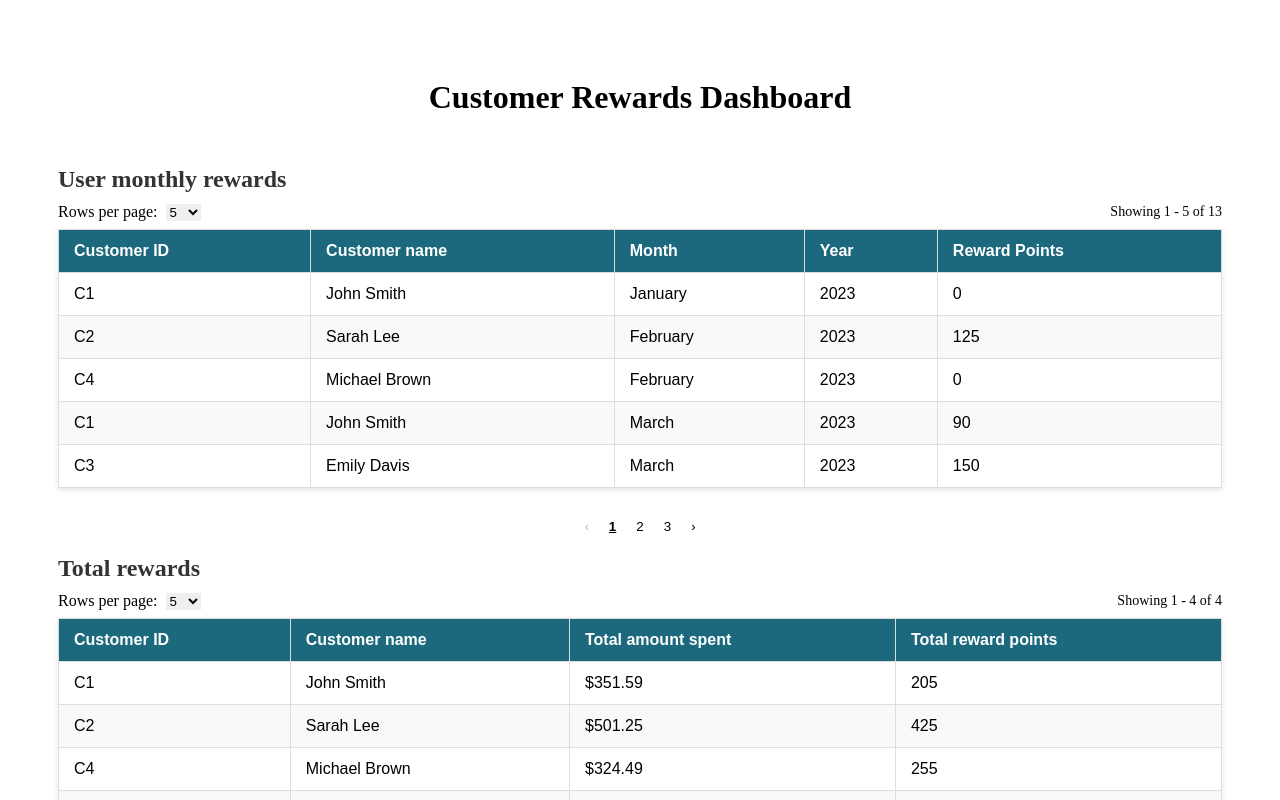
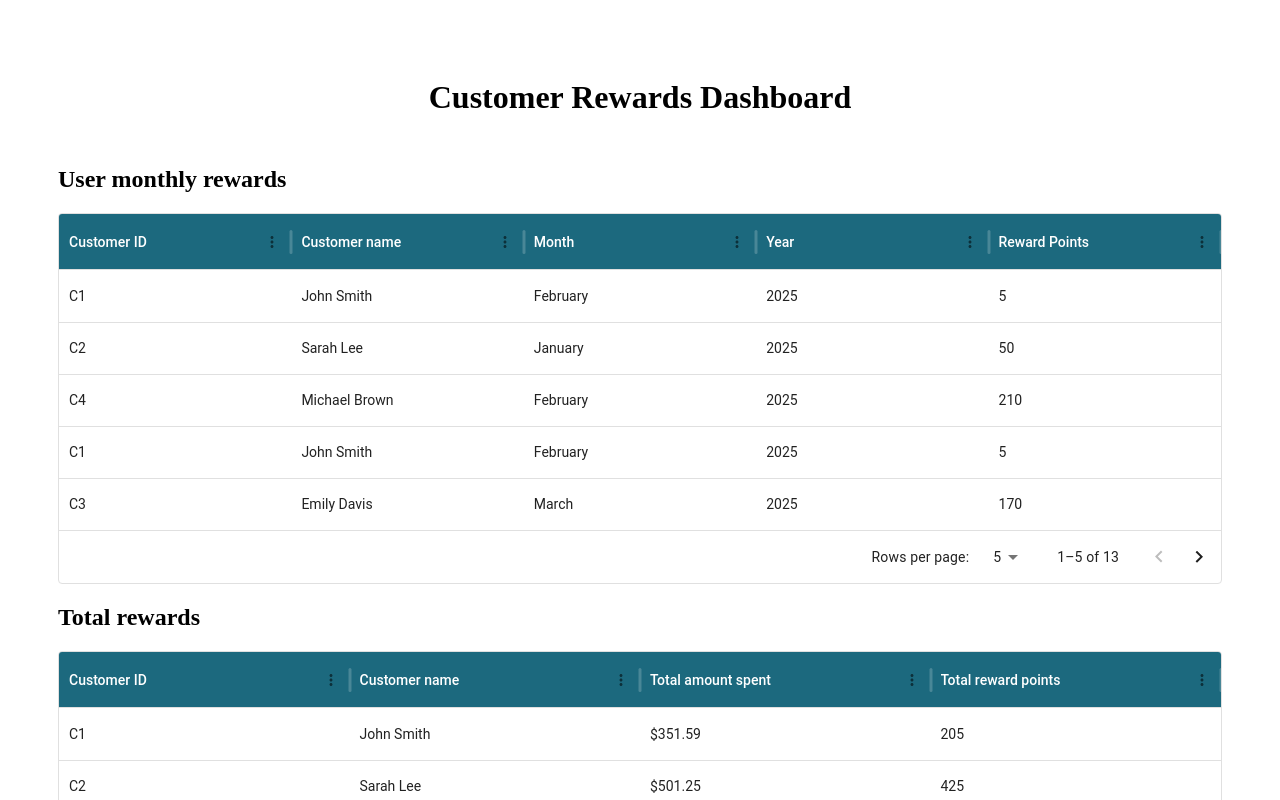
Before and after one commit to rinikamahule03/rewards, a React (Create React App) app: page / in a window 1280 px wide. Shown: the top 800 px of the page. Built offline with nearby package versions, Linux system fonts and the light colour scheme.

Commit message:
Added material ui

```diff
--- a/package.json
+++ b/package.json
@@ -3,6 +3,12 @@
   "version": "0.1.0",
   "private": true,
   "dependencies": {
+    "@emotion/react": "^11.14.0",
+    "@emotion/styled": "^11.14.1",
+    "@fontsource/roboto": "^5.2.9",
+    "@mui/icons-material": "^7.3.7",
+    "@mui/material": "^7.3.7",
+    "@mui/x-data-grid": "^8.26.0",
     "@testing-library/dom": "^10.4.1",
     "@testing-library/jest-dom": "^6.9.1",
     "@testing-library/react": "^16.3.1",
--- a/src/components/Loader.jsx
+++ /dev/null
@@ -1,3 +0,0 @@
-const Loader = () => <p>Loading data...</p>;
-
-export default Loader;
--- a/src/components/MonthlyRewardsTable.jsx
+++ b/src/components/MonthlyRewardsTable.jsx
@@ -6,11 +6,11 @@ const ROW_OPTIONS = [5, 10, 25];
 
 const MonthlyRewardsTable = ({ monthlyRewards }) => {
   const columns = [
-    { header: "Customer ID", key: "customerId" },
-    { header: "Customer name", key: "name" },
-    { header: "Month", key: "month" },
-    { header: "Year", key: "year" },
-    { header: "Reward Points", key: "rewardPoints" }
+    { headerName: "Customer ID", field: "customerId", flex: 1 },
+    { headerName: "Customer name", field: "name", flex: 1 },
+    { headerName: "Month", field: "month", flex: 1 },
+    { headerName: "Year", field: "year", flex: 1 },
+    { headerName: "Reward Points", field: "rewardPoints", flex: 1 }
   ];
 
   return (
--- a/src/components/TotalRewardsTable.jsx
+++ b/src/components/TotalRewardsTable.jsx
@@ -6,10 +6,10 @@ const ROW_OPTIONS = [5, 10, 25];
 
 const TotalRewardsTable = ({ totalRewards }) => {
   const columns = [
-    { header: "Customer ID", key: "customerId" },
-    { header: "Customer name", key: "customerName" },
-    { header: "Total amount spent", key: "amountSpent" },
-    { header: "Total reward points", key: "rewardPoints" }
+    { headerName: "Customer ID", field: "customerId", flex: 1 },
+    { headerName: "Customer name", field: "customerName", flex: 1 },
+    { headerName: "Total amount spent", field: "amountSpent", flex: 1 },
+    { headerName: "Total reward points", field: "rewardPoints", flex: 1 }
   ];
 
   return (
--- a/src/components/TransactionsTable.jsx
+++ b/src/components/TransactionsTable.jsx
@@ -7,12 +7,12 @@ const ROW_OPTIONS = [5, 10, 25];
 
 const TransactionsTable = ({ transactions }) => {
   const columns = [
-    { header: "Transaction ID", key: "transactionId" },
-    { header: "Customer name", key: "customerName" },
-    { header: "Purchase date", render: (tx) => new Date(tx.date).toLocaleDateString() },
-    { header: "Product purchased", key: "product" },
-    { header: "Price", render: (tx) => `$${tx.amount.toFixed(2)}` },
-    { header: "Reward points", render: (tx) => calculateRewardPoints(tx.amount) }
+    { headerName: "Transaction ID", field: "transactionId", flex: 1 },
+    { headerName: "Customer name", field: "customerName", flex: 1 },
+    { headerName: "Purchase date", field: "purchaseDate", flex: 1, valueGetter: (value, tx) => new Date(tx?.date).toLocaleDateString() },
+    { headerName: "Product purchased", field: "product", flex: 1 },
+    { headerName: "Price", field: "amount", flex: 1, valueGetter: (value, tx) => `$${tx?.amount?.toFixed(2)}` },
+    { headerName: "Reward points", field: "rewardPoints", flex: 1, valueGetter: (value, tx) => calculateRewardPoints(tx?.amount) }
   ];
 
   return (
--- /dev/null
+++ b/src/components/loader/Loader.css
@@ -0,0 +1,9 @@
+.loader-container {
+    display: flex;
+    flex-direction: column;
+    align-items: center;
+    justify-content: center;
+    height: 100vh;
+    font-size: 1.2rem;
+    gap: 2rem;
+}
--- /dev/null
+++ b/src/components/loader/Loader.jsx
@@ -0,0 +1,6 @@
+import './Loader.css';
+import { CircularProgress } from '@mui/material';
+
+const Loader = () => <div className='loader-container'><CircularProgress sx={{ color: '#1c697e' }} /><div>Loading...</div></div>;
+
+export default Loader;
--- a/src/components/rewards-dashboard/RewardsDashboard.jsx
+++ b/src/components/rewards-dashboard/RewardsDashboard.jsx
@@ -1,6 +1,6 @@
 import React from "react";
 import { useRewardsData } from "../../hooks/useRewardsData";
-import Loader from "../../components/Loader";
+import Loader from "../../components/loader/Loader";
 import TransactionsTable from "../../components/TransactionsTable";
 import MonthlyRewardsTable from "../../components/MonthlyRewardsTable";
 import TotalRewardsTable from "../../components/TotalRewardsTable";
--- a/src/components/table/Table.css
+++ b/src/components/table/Table.css
@@ -1,89 +1,33 @@
-/* General table styling */
-table {
-  width: 100%;
-  border-collapse: collapse;
-  margin-bottom: 30px;
-  font-family: Arial, sans-serif;
-  box-shadow: 0 2px 5px rgba(0, 0, 0, 0.1);
+/* Table headers */
+
+.MuiDataGrid-root .MuiDataGrid-columnHeaders,
+.MuiDataGrid-root .MuiDataGrid-columnHeader {
+  background-color: #1c697e !important;
+  color: #fff !important;
 }
 
-/* Table headers */
-table thead {
-  background-color: #1c697e;
-  color: white;
+.MuiDataGrid-root .MuiDataGrid-columnSeparator {
+  color: rgba(255, 255, 255, 0.2) !important;
 }
 
-table th, table td {
-  text-align: left;
-  padding: 12px 15px;
-  border: 1px solid #ddd;
+/* sort arrow styling */
+
+/* Make DataGrid sort arrow white and remove any background behind the icon */
+.MuiDataGrid-root .MuiDataGrid-columnHeader .MuiDataGrid-iconButtonContainer,
+.MuiDataGrid-root .MuiDataGrid-columnHeader .MuiDataGrid-sortIconButton,
+.MuiDataGrid-root .MuiDataGrid-columnHeader .MuiDataGrid-sortIcon {
+  background: transparent !important;
+  box-shadow: none !important;
+  color: #fff !important;
 }
 
-/* Alternate row coloring */
-table tbody tr:nth-child(even) {
-  background-color: #f9f9f9;
+.MuiDataGrid-root .MuiDataGrid-columnHeader .MuiDataGrid-sortButton {
+  background-color: transparent !important;
 }
 
-/* Hover effect */
-table tbody tr:hover {
-  background-color: #f1f1f1;
-  transition: background-color 0.2s ease-in-out;
+/* Prevent hover / active states from adding a background */
+.MuiDataGrid-root .MuiDataGrid-columnHeader .MuiDataGrid-sortIconButton:hover,
+.MuiDataGrid-root .MuiDataGrid-columnHeader .MuiDataGrid-sortIconButton.Mui-active {
+  background: transparent !important;
+  box-shadow: none !important;
 }
-
-/* Responsive table */
-@media screen and (max-width: 768px) {
-  table thead {
-    display: none;
-  }
-
-  table, table tbody, table tr, table td {
-    display: block;
-    width: 100%;
-  }
-
-  table tr {
-    margin-bottom: 15px;
-    border-bottom: 2px solid #ddd;
-  }
-
-  table td {
-    text-align: right;
-    padding-left: 50%;
-    position: relative;
-  }
-
-  table td::before {
-    content: attr(data-label);
-    position: absolute;
-    left: 15px;
-    width: 45%;
-    font-weight: bold;
-    text-align: left;
-  }
-}
-
-/* Headings above tables */
-h2 {
-  color: #333;
-  margin-bottom: 10px;
-  font-size: 1.5rem;
-}
-
-/* rows per page selector */
-.rows-per-page-select {
-    border: none;
-}
-
-/* Pagination controls */
-.pagination {
-  display: flex;
-  justify-content: center;
-  align-items: center;
-  margin-top: 20px;
-  gap: 8px;
-}
-
-.pagination-btn {
-  border: none;
-  background-color: transparent;
-}
--- a/src/components/table/Table.jsx
+++ b/src/components/table/Table.jsx
@@ -1,30 +1,31 @@
-import React, { useState, useMemo } from "react";
+import React from "react";
 import PropTypes from "prop-types";
 import "./Table.css";
+import { DataGrid } from '@mui/x-data-grid';
 
 const Table = ({ title, columns, data = [], rowsPerPageOptions = null, noDataText }) => {
-  const usePagination = Array.isArray(rowsPerPageOptions) && rowsPerPageOptions.length > 0;
-  const [rowsPerPage, setRowsPerPage] = useState(usePagination ? rowsPerPageOptions[0] : data.length);
-  const [currentPage, setCurrentPage] = useState(0);
+  // const usePagination = Array.isArray(rowsPerPageOptions) && rowsPerPageOptions.length > 0;
+  // const [rowsPerPage, setRowsPerPage] = useState(usePagination ? rowsPerPageOptions[0] : data.length);
+  // const [currentPage, setCurrentPage] = useState(0);
 
-  const totalRows = data.length;
-  const pageCount = Math.max(1, Math.ceil(totalRows / rowsPerPage));
+  // const totalRows = data.length;
+  // const pageCount = Math.max(1, Math.ceil(totalRows / rowsPerPage));
 
-  const pagedData = useMemo(() => {
-    if (!usePagination) return data;
-    const start = currentPage * rowsPerPage;
-    return data.slice(start, start + rowsPerPage);
-  }, [data, currentPage, rowsPerPage, usePagination]);
+  // const pagedData = useMemo(() => {
+  //   if (!usePagination) return data;
+  //   const start = currentPage * rowsPerPage;
+  //   return data.slice(start, start + rowsPerPage);
+  // }, [data, currentPage, rowsPerPage, usePagination]);
 
-  const gotoPage = (page) => {
-    const p = Math.max(0, Math.min(page, pageCount - 1));
-    setCurrentPage(p);
-  };
+  // const gotoPage = (page) => {
+  //   const p = Math.max(0, Math.min(page, pageCount - 1));
+  //   setCurrentPage(p);
+  // };
 
-  // reset currentPage if rowsPerPage or data size changes
-  if (currentPage > 0 && currentPage >= pageCount) {
-    setCurrentPage(0);
-  }
+  // // reset currentPage if rowsPerPage or data size changes
+  // if (currentPage > 0 && currentPage >= pageCount) {
+  //   setCurrentPage(0);
+  // }
 
   if (!data || !data.length) return <p>{noDataText || `No ${title?.toLowerCase() || "data"} available.`}</p>;
 
@@ -32,83 +33,19 @@ const Table = ({ title, columns, data = [], rowsPerPageOptions = null, noDataTex
     <div>
       {title && <h2>{title}</h2>}
 
-      {usePagination && (
-        <div style={{ display: "flex", justifyContent: "space-between", alignItems: "center", marginBottom: 8 }}>
-          <div>
-            <label htmlFor={`${title}-rowsPerPage`} style={{ marginRight: 8 }}>Rows per page:</label>
-            <select
-              id={`${title}-rowsPerPage`}
-              className="rows-per-page-select"
-              value={rowsPerPage}
-              onChange={(e) => {
-                setRowsPerPage(Number(e.target.value));
-                setCurrentPage(0);
-              }}
-            >
-              {rowsPerPageOptions.map((opt) => (
-                <option key={opt} value={opt}>{opt}</option>
-              ))}
-            </select>
-          </div>
-
-          <div style={{ fontSize: 14 }}>
-            Showing {currentPage * rowsPerPage + 1} - {Math.min((currentPage + 1) * rowsPerPage, totalRows)} of {totalRows}
-          </div>
-        </div>
-      )}
-
-      <table>
-        <thead>
-          <tr>
-            {columns.map((c) => (
-              <th key={c.key || c.header}>{c.header}</th>
-            ))}
-          </tr>
-        </thead>
-        <tbody>
-          {pagedData.map((row, rIdx) => (
-            <tr key={row.id || row.key || rIdx}>
-              {columns.map((c, cIdx) => {
-                const content = typeof c.render === "function" ? c.render(row) : row[c.key];
-                return (
-                  <td key={c.key || cIdx} data-label={c.header}>
-                    {content}
-                  </td>
-                );
-              })}
-            </tr>
-          ))}
-        </tbody>
-      </table>
-
-      {usePagination && pageCount > 1 && (
-        <div className='pagination'>
-          <button className='pagination-btn' onClick={() => gotoPage(currentPage - 1)} disabled={currentPage === 0}>‹</button>
-
-          {Array.from({ length: pageCount }).map((_, i) => {
-            const showWindow = 5;
-            const start = Math.max(0, currentPage - Math.floor(showWindow / 2));
-            const end = Math.min(pageCount, start + showWindow);
-            if (i < start || i >= end) return null;
-            return (
-              <button
-                key={i}
-                className='pagination-btn'
-                onClick={() => gotoPage(i)}
-                aria-current={currentPage === i ? "page" : undefined}
-                style={{
-                  fontWeight: currentPage === i ? "bold" : "normal",
-                  textDecoration: currentPage === i ? "underline" : "none"
-                }}
-              >
-                {i + 1}
-              </button>
-            );
-          })}
-
-          <button className='pagination-btn' onClick={() => gotoPage(currentPage + 1)} disabled={currentPage >= pageCount - 1}>›</button>
-        </div>
-      )}
+      <DataGrid
+        rows={data}
+        columns={columns}
+        initialState={{
+          pagination: {
+            paginationModel: {
+              pageSize: rowsPerPageOptions && rowsPerPageOptions.length > 0 ? rowsPerPageOptions[0] : data.length,
+            },
+          },
+        }}
+        getRowId={(row) => row.transactionId || row.customerId}
+        pageSizeOptions={rowsPerPageOptions}
+      />
     </div>
   );
 };
```
Also changed, not shown: src/utils/rewardsCalculator.js (+41 -0 lines), 1 other file (tests, documents, lock files or other folders).
